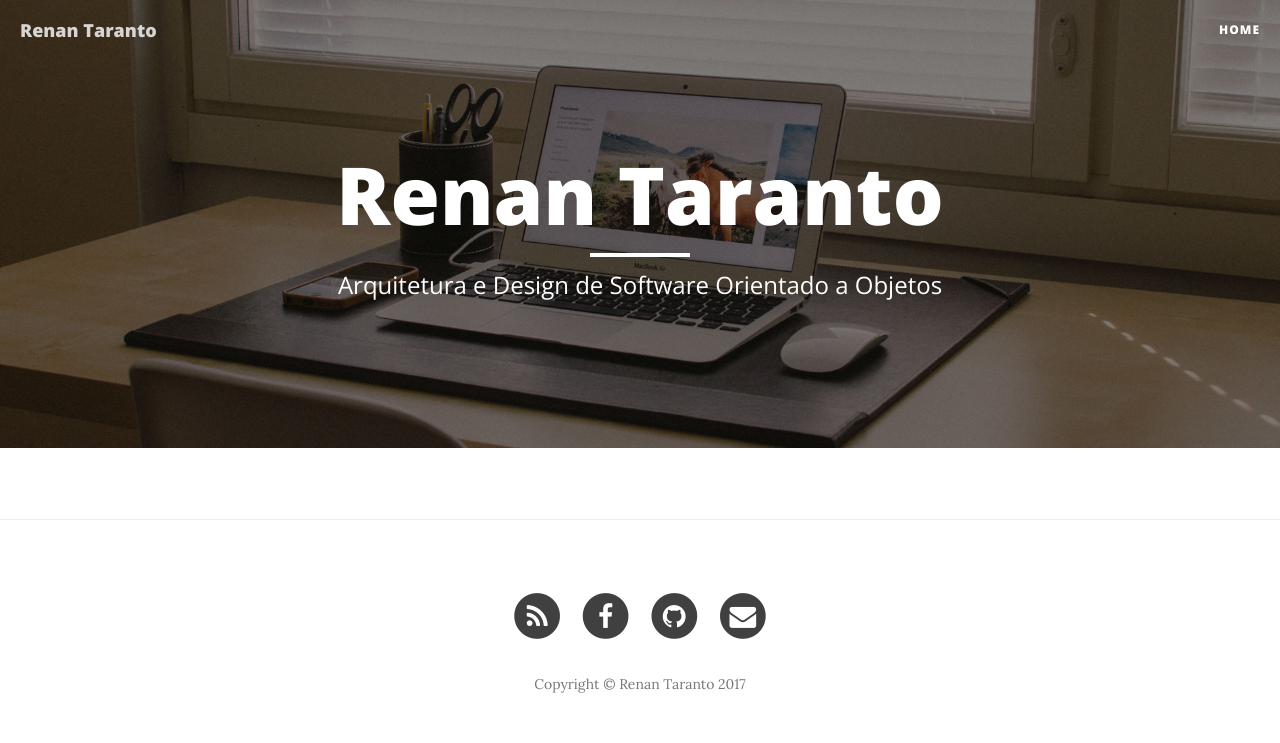
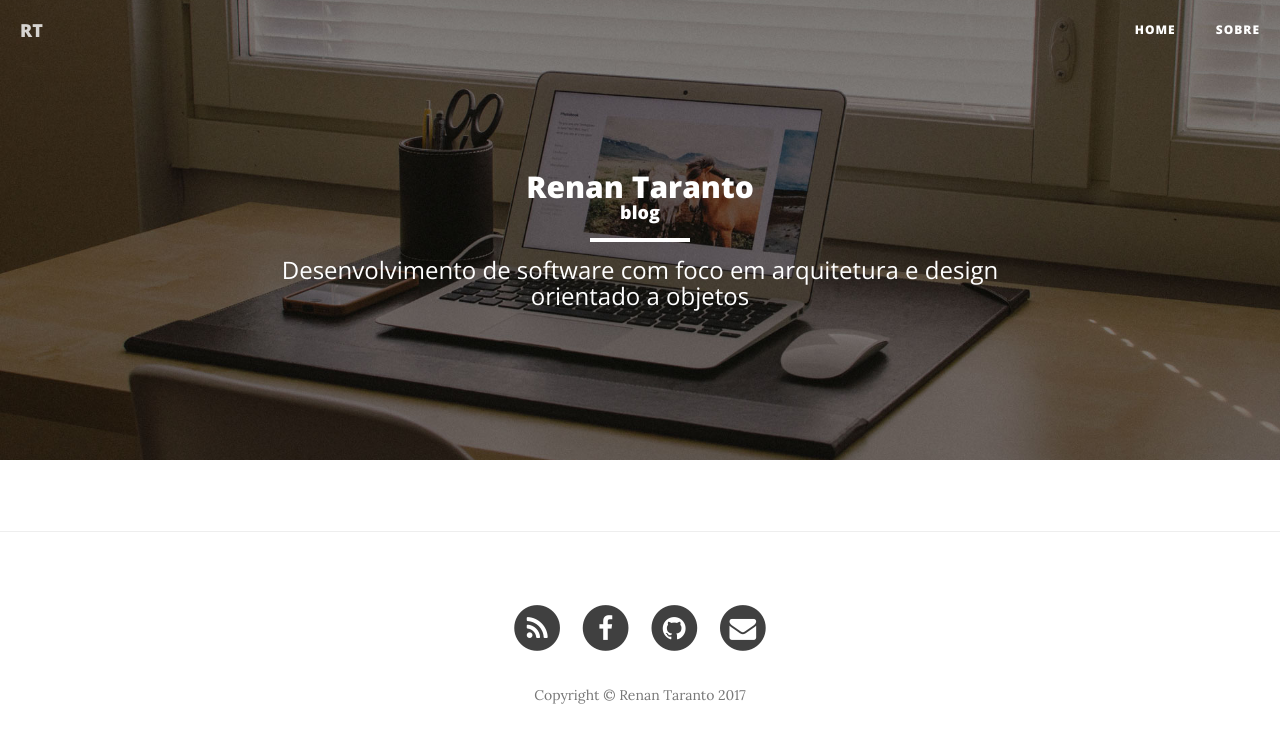
Before and after one commit to renan-taranto/renan-taranto.github.io, a Jekyll site: the page built from index.html, in a window 1280 px wide. Shown: the top 743 px of the page. Built offline with Jekyll 4.4.1, drawn with Linux system fonts in a browser that asks for light colours; nearby versions of some CDN libraries; the list of posts is cut into pages by our own code.

Commit message:
Update home layout

```diff
--- a/_includes/nav.html
+++ b/_includes/nav.html
@@ -9,7 +9,7 @@
         <span class="icon-bar"></span>
         <span class="icon-bar"></span>
       </button>
-            <a class="navbar-brand" href="{{ site.baseurl }}/">{{ site.title }}</a>
+      <a class="navbar-brand" href="{{ site.baseurl }}/">RT</a>
     </div>
 
     <!-- Collect the nav links, forms, and other content for toggling -->
@@ -18,16 +18,16 @@
         <li>
           <a href="{{ site.baseurl }}/">Home</a>
         </li>
-                {% for page in site.pages %}{% if page.title %}
+        {% for page in site.pages %}
+          {% if page.title %}
             {% if page.url != '/404.html' %}
               <li>
                 <a href="{{ page.url | prepend: site.baseurl }}">{{ page.title }}</a>
               </li>
             {% endif %}
-                {% endif %}{% endfor %}
+          {% endif %}
+        {% endfor %}
       </ul>
     </div>
-        <!-- /.navbar-collapse -->
   </div>
-    <!-- /.container -->
 </nav>
--- a/_layouts/page.html
+++ b/_layouts/page.html
@@ -8,7 +8,13 @@ layout: default
         <div class="row">
             <div class="col-lg-8 col-lg-offset-2 col-md-10 col-md-offset-1">
                 <div class="site-heading">
-                    <h1>{% if page.title %}{{ page.title }}{% else %}{{ site.title }}{% endif %}</h1>
+                    <h2>
+                      {% if page.title %}
+                        {{ page.title }}
+                      {% else %}
+                        {{ site.title }} <div style='font-size: 18px;'>blog</div>
+                      {% endif %}
+                    </h2>
                     <hr class="small">
                     <span class="subheading">{{ page.description }}</span>
                 </div>
--- a/index.html
+++ b/index.html
@@ -1,13 +1,12 @@
 ---
 layout: page
-description: "Arquitetura e Design de Software Orientado a Objetos"
+description: "Desenvolvimento de software com foco em arquitetura e design orientado a objetos"
 ---
 
 {% for post in paginator.posts %}
   <div class="post-preview">
     <a href="{{ post.url | prepend: site.baseurl }}">
-        <h2 class="post-title">            {{ post.title }}
-        </h2>
+      <h2 class="post-title">{{ post.title }}</h2>
       {% if post.subtitle %}
         <h3 class="post-subtitle">
           {{ post.subtitle }}
```
Also changed, not shown: about.html (added, +16 -0 lines), 1 other file. Lines whose indentation alone changed are shown as unchanged.
